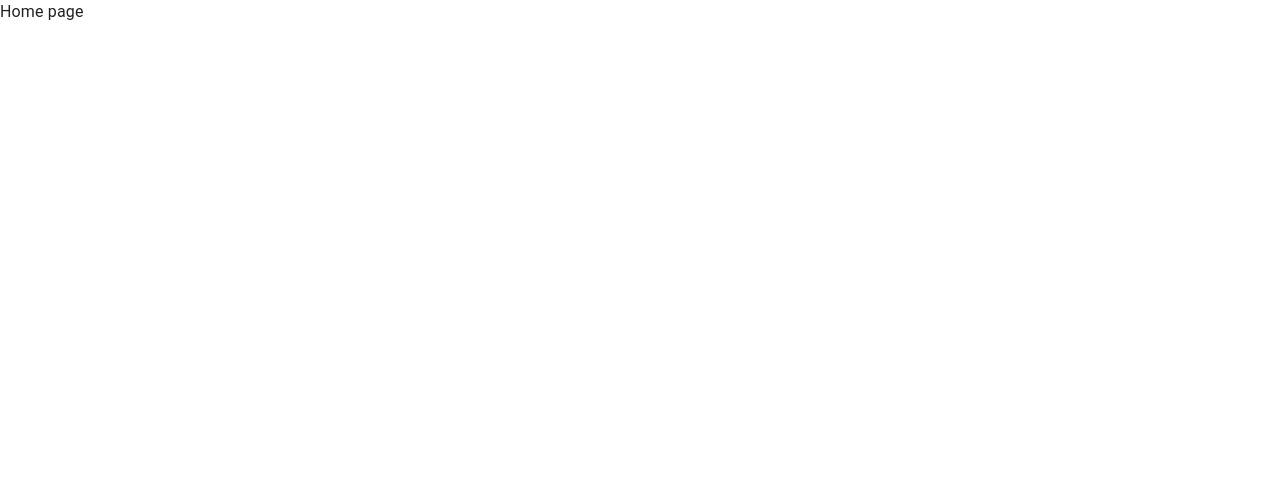
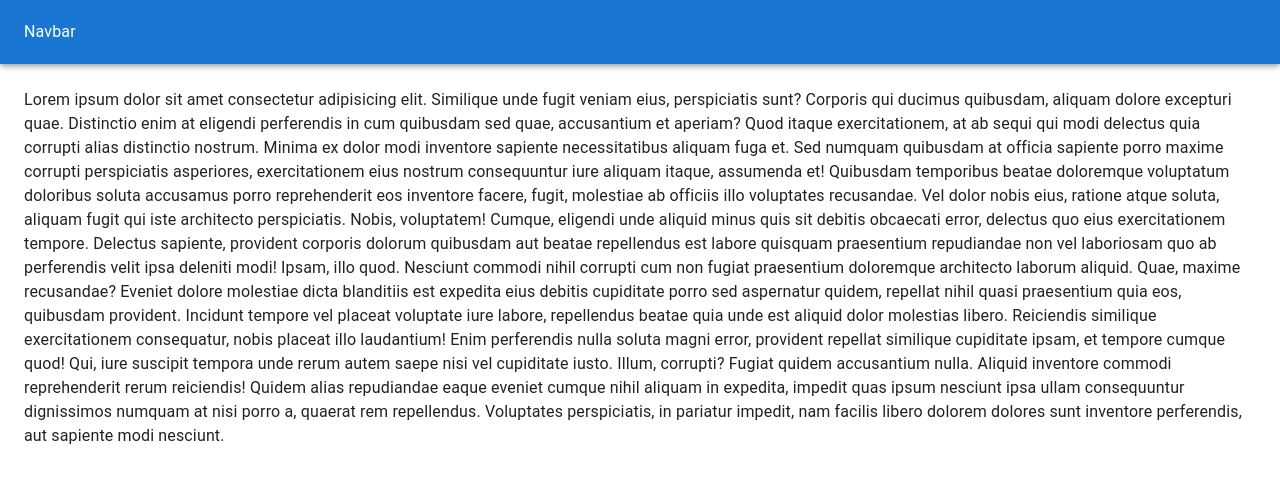
Before and after one commit to paulohfev/bjj-manager-app, a Next.js app: page / in a window 1280 px wide. Shown: the top 482 px of the page. Built offline with nearby package versions, Linux system fonts and the light colour scheme.

Commit message:
Add Navbar component and MainLayout wrapper

```diff
--- /dev/null
+++ b/src/app/_presenter/components/MainLayout/index.tsx
@@ -0,0 +1,19 @@
+'use client'
+
+import { Box } from '@mui/material'
+
+import styles from './styles'
+
+export type MainLayoutProps = Readonly<{
+  children: React.ReactNode
+}>
+
+const MainLayout: React.FC<MainLayoutProps> = ({ children }) => {
+  return (
+    <Box component='main' sx={styles.main}>
+      {children}
+    </Box>
+  )
+}
+
+export default MainLayout
--- /dev/null
+++ b/src/app/_presenter/components/MainLayout/styles.ts
@@ -0,0 +1,10 @@
+import { Theme } from '@mui/material'
+
+const styles = {
+  main: (theme: Theme) => ({
+    marginTop: theme.appBar.height,
+    padding: '24px',
+  }),
+}
+
+export default styles
--- /dev/null
+++ b/src/app/_presenter/components/Navbar/index.tsx
@@ -0,0 +1,15 @@
+'use client'
+
+import { AppBar, Typography } from '@mui/material'
+
+import styles from './styles'
+
+const Navbar: React.FC = () => {
+  return (
+    <AppBar position='fixed' sx={styles.appBar}>
+      <Typography>Navbar</Typography>
+    </AppBar>
+  )
+}
+
+export default Navbar
--- /dev/null
+++ b/src/app/_presenter/components/Navbar/styles.ts
@@ -0,0 +1,12 @@
+import { Theme } from '@mui/material'
+
+const styles = {
+  appBar: (theme: Theme) => ({
+    display: 'flex',
+    height: theme.appBar.height,
+    justifyContent: 'center',
+    padding: '0 24px',
+  }),
+}
+
+export default styles
--- a/src/app/layout.tsx
+++ b/src/app/layout.tsx
@@ -2,6 +2,9 @@ import type { Metadata } from 'next'
 import { Inter } from 'next/font/google'
 
 import AppTheme from '@/theme/Theme'
+
+import MainLayout from './_presenter/components/MainLayout'
+import Navbar from './_presenter/components/Navbar'
 
 const inter = Inter({ subsets: ['latin'] })
 
@@ -18,7 +21,10 @@ export default function RootLayout({
   return (
     <html lang='en'>
       <AppTheme>
-        <body className={inter.className}>{children}</body>
+        <body className={inter.className}>
+          <Navbar />
+          <MainLayout>{children}</MainLayout>
+        </body>
       </AppTheme>
     </html>
   )
--- a/src/app/page.tsx
+++ b/src/app/page.tsx
@@ -3,7 +3,30 @@ import { Box, Typography } from '@mui/material'
 export default function Home() {
   return (
     <Box>
-      <Typography>Home page</Typography>
+      <Typography>
+        Lorem ipsum dolor sit amet consectetur adipisicing elit. Similique unde fugit veniam eius, perspiciatis sunt?
+        Corporis qui ducimus quibusdam, aliquam dolore excepturi quae. Distinctio enim at eligendi perferendis in cum
+        quibusdam sed quae, accusantium et aperiam? Quod itaque exercitationem, at ab sequi qui modi delectus quia
+        corrupti alias distinctio nostrum. Minima ex dolor modi inventore sapiente necessitatibus aliquam fuga et. Sed
+        numquam quibusdam at officia sapiente porro maxime corrupti perspiciatis asperiores, exercitationem eius nostrum
+        consequuntur iure aliquam itaque, assumenda et! Quibusdam temporibus beatae doloremque voluptatum doloribus
+        soluta accusamus porro reprehenderit eos inventore facere, fugit, molestiae ab officiis illo voluptates
+        recusandae. Vel dolor nobis eius, ratione atque soluta, aliquam fugit qui iste architecto perspiciatis. Nobis,
+        voluptatem! Cumque, eligendi unde aliquid minus quis sit debitis obcaecati error, delectus quo eius
+        exercitationem tempore. Delectus sapiente, provident corporis dolorum quibusdam aut beatae repellendus est
+        labore quisquam praesentium repudiandae non vel laboriosam quo ab perferendis velit ipsa deleniti modi! Ipsam,
+        illo quod. Nesciunt commodi nihil corrupti cum non fugiat praesentium doloremque architecto laborum aliquid.
+        Quae, maxime recusandae? Eveniet dolore molestiae dicta blanditiis est expedita eius debitis cupiditate porro
+        sed aspernatur quidem, repellat nihil quasi praesentium quia eos, quibusdam provident. Incidunt tempore vel
+        placeat voluptate iure labore, repellendus beatae quia unde est aliquid dolor molestias libero. Reiciendis
+        similique exercitationem consequatur, nobis placeat illo laudantium! Enim perferendis nulla soluta magni error,
+        provident repellat similique cupiditate ipsam, et tempore cumque quod! Qui, iure suscipit tempora unde rerum
+        autem saepe nisi vel cupiditate iusto. Illum, corrupti? Fugiat quidem accusantium nulla. Aliquid inventore
+        commodi reprehenderit rerum reiciendis! Quidem alias repudiandae eaque eveniet cumque nihil aliquam in expedita,
+        impedit quas ipsum nesciunt ipsa ullam consequuntur dignissimos numquam at nisi porro a, quaerat rem
+        repellendus. Voluptates perspiciatis, in pariatur impedit, nam facilis libero dolorem dolores sunt inventore
+        perferendis, aut sapiente modi nesciunt.
+      </Typography>
     </Box>
   )
 }
--- /dev/null
+++ b/src/theme/components.ts
@@ -0,0 +1,5 @@
+const components = {
+  appBarHeight: '64px',
+}
+
+export default components
--- a/src/theme/mui-theme-config.ts
+++ b/src/theme/mui-theme-config.ts
@@ -1,3 +1,17 @@
-const theme = {}
+import components from './components'
+
+declare module '@mui/material/styles' {
+  interface Theme {
+    appBar: {
+      height: string
+    }
+  }
+}
+
+const theme = {
+  appBar: {
+    height: components.appBarHeight,
+  },
+}
 
 export default theme
```
Also changed, not shown: 1 other file (tests, documents, lock files or other folders).
